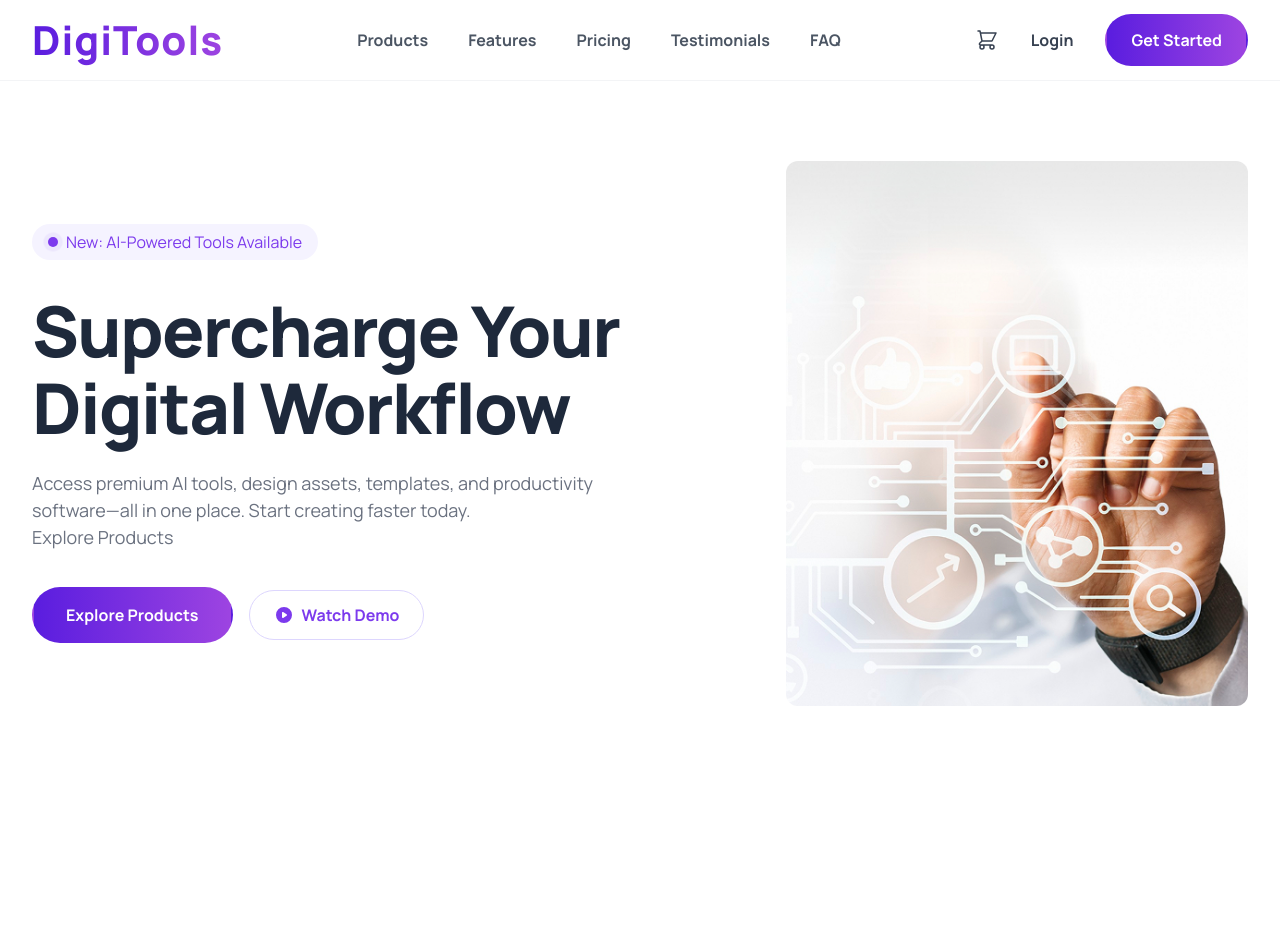
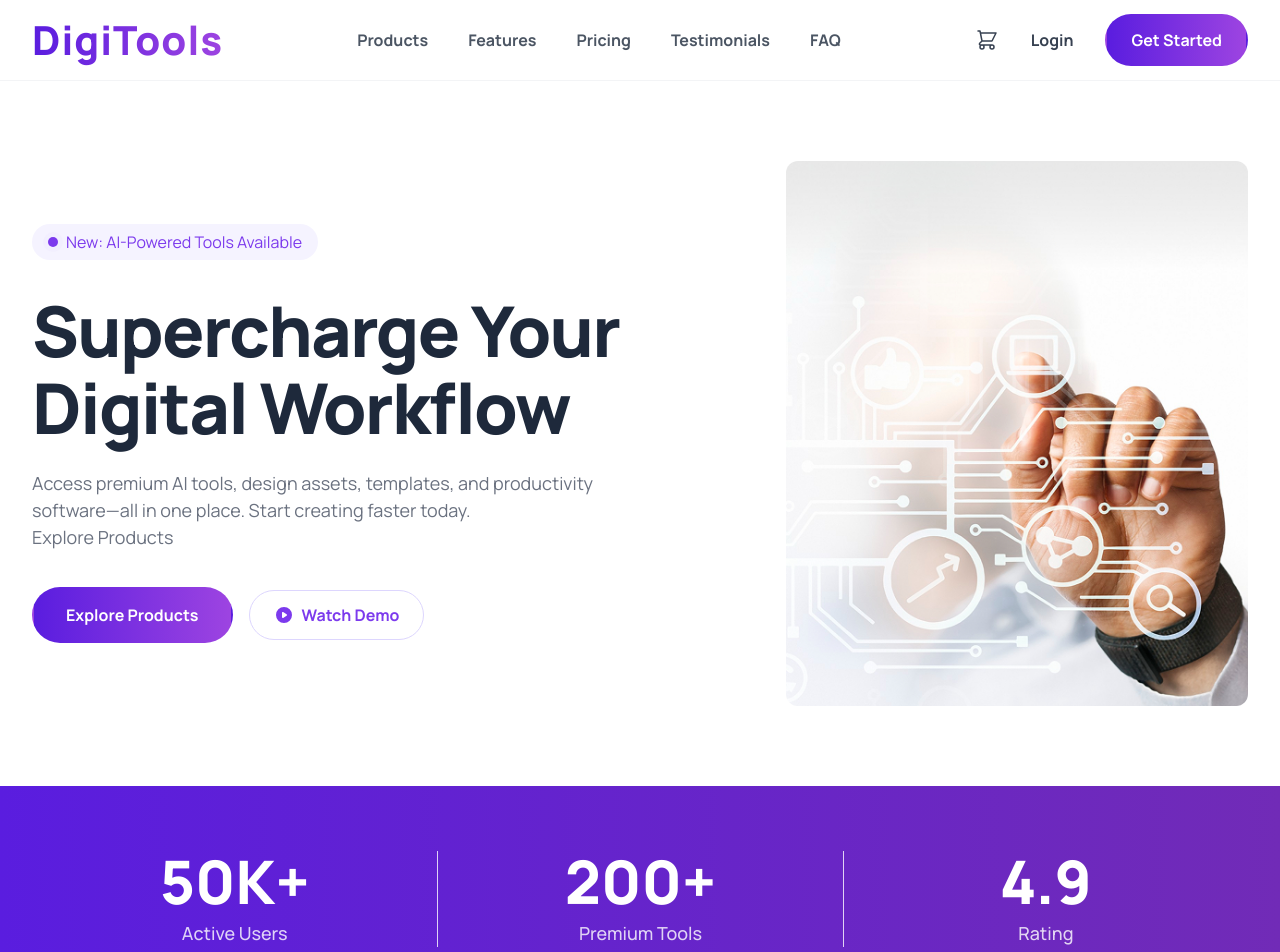
Before and after one commit to Arfan1317/assign_6, a React (Vite) app: page / in a window 1280 px wide. Shown: the top 952 px of the page. Before the commit the page ends 800 px from the top, so only its background shows below. Built offline with nearby package versions, Linux system fonts and the light colour scheme.

Commit message:
Adding Stats section

```diff
--- a/src/App.jsx
+++ b/src/App.jsx
@@ -105,6 +105,33 @@ export default function App() {
           </div>
         </div>
       </header>
+      {/*  Stats Section - STRICTLY LOCKED Row-Wise */}
+      <section className="w-full bg-gradient-to-r from-[#5a1ddf] to-[#712bb7]">
+        <div className="max-w-7xl mx-auto px-4 lg:px-8 py-10 lg:py-[65px]">
+          {/* Forced flex-row and divide-x (vertical lines) */}
+          <div className="flex flex-row justify-center items-center divide-x divide-white/80 text-center w-full">
+
+            {/* Stat 1 */}
+            <div className="w-1/3 px-2 sm:px-4">
+              <h2 className="text-3xl sm:text-5xl lg:text-6xl font-extrabold text-white mb-1 sm:mb-2">50K+</h2>
+              <p className="text-white/80 text-xs sm:text-base lg:text-lg font-medium">Active Users</p>
+            </div>
+
+            {/* Stat 2 */}
+            <div className="w-1/3 px-2 sm:px-4">
+              <h2 className="text-3xl sm:text-5xl lg:text-6xl font-extrabold text-white mb-1 sm:mb-2">200+</h2>
+              <p className="text-white/80 text-xs sm:text-base lg:text-lg font-medium">Premium Tools</p>
+            </div>
+
+            {/* Stat 3 */}
+            <div className="w-1/3 px-2 sm:px-4">
+              <h2 className="text-3xl sm:text-5xl lg:text-6xl font-extrabold text-white mb-1 sm:mb-2">4.9</h2>
+              <p className="text-white/80 text-xs sm:text-base lg:text-lg font-medium">Rating</p>
+            </div>
+
+          </div>
+        </div>
+      </section>
 
     </div>
   );
```
